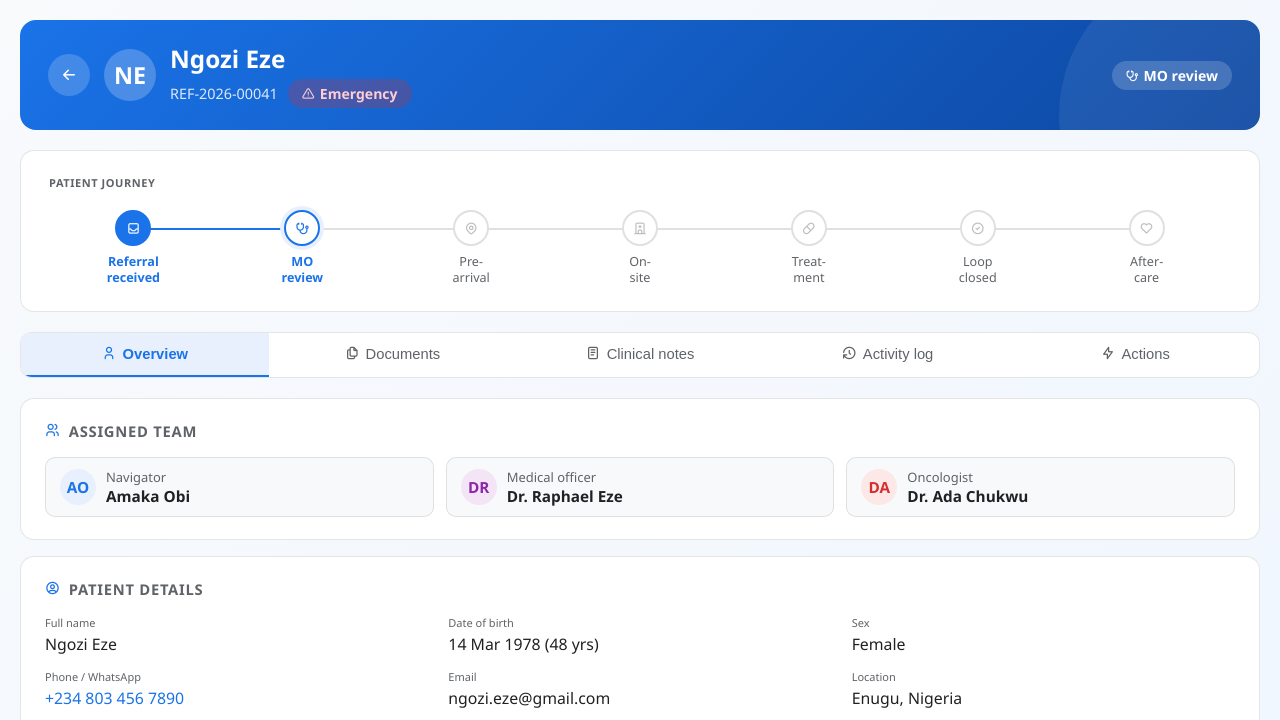
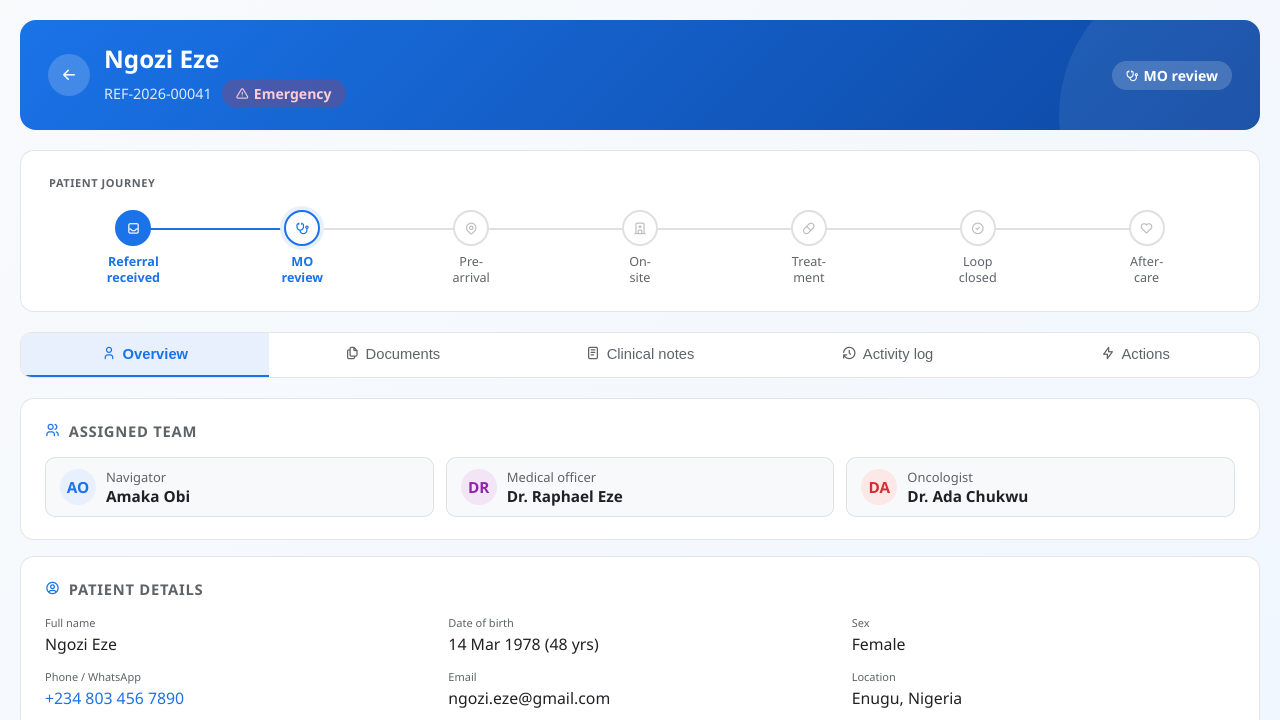
Before and after one commit to nocodeinfolab/navigator, a plain HTML site: page case-view.html in a window 1280 px wide. Shown: the top 720 px of the page. Drawn offline with Linux system fonts and the light colour scheme.

Commit message:
Remove patient avatar from case view

```diff
--- a/case-view.html
+++ b/case-view.html
@@ -402,7 +402,7 @@
         <button class="cv-back" onclick="history.back()">
           <i class="ti ti-arrow-left"></i>
         </button>
-        <div class="cv-patient-avatar">NE</div>
+
         <div class="cv-patient-info">
           <h1>Ngozi Eze</h1>
           <div class="cv-patient-meta">
```
